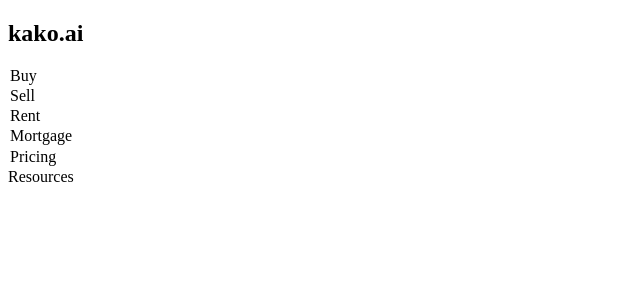
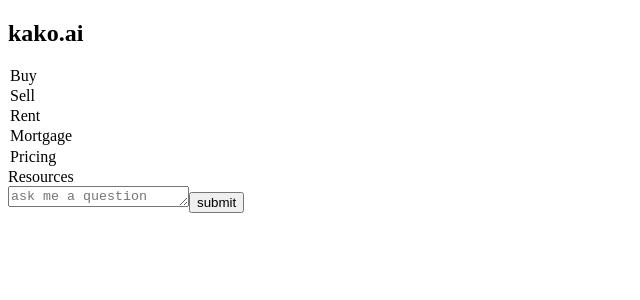
Before and after one commit to Parsa-Parishan/kako, a React (Create React App) app: page /kako in a window 1280 px wide. Shown: the top 300 px of the page, without its empty margins (0-640 px from the left). Built offline with nearby package versions, Linux system fonts and the light colour scheme.

Commit message:
add landing page route

```diff
--- a/src/router/AnimatedRoutes.js
+++ b/src/router/AnimatedRoutes.js
@@ -1,15 +1,16 @@
 import React from "react";
 import { AnimatePresence } from "framer-motion";
 import { Routes, Route, useLocation } from "react-router-dom";
-import Home from "../pages/Home"
+import Home from "../pages/Home";
+import Landing from "../pages/Landing";
 
 export default function AnimatedRoutes() {
   const location = useLocation();
   return (
     <AnimatePresence>
       <Routes location={location} key={location.pathname}>
-      <Route path="/kako" element={<Home />}>
-
+        <Route path="/kako" element={<Home />}>
+          <Route index element={<Landing />} />
         </Route>
       </Routes>
     </AnimatePresence>
```
